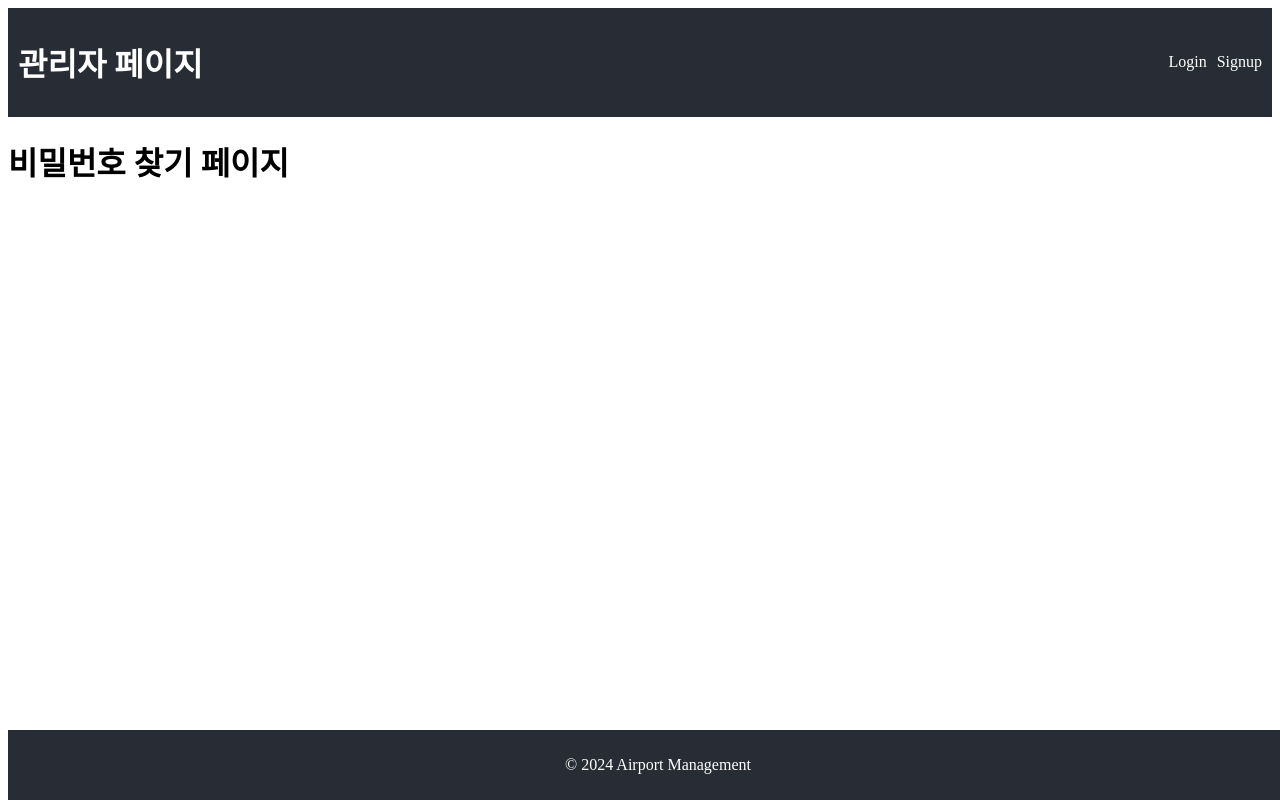
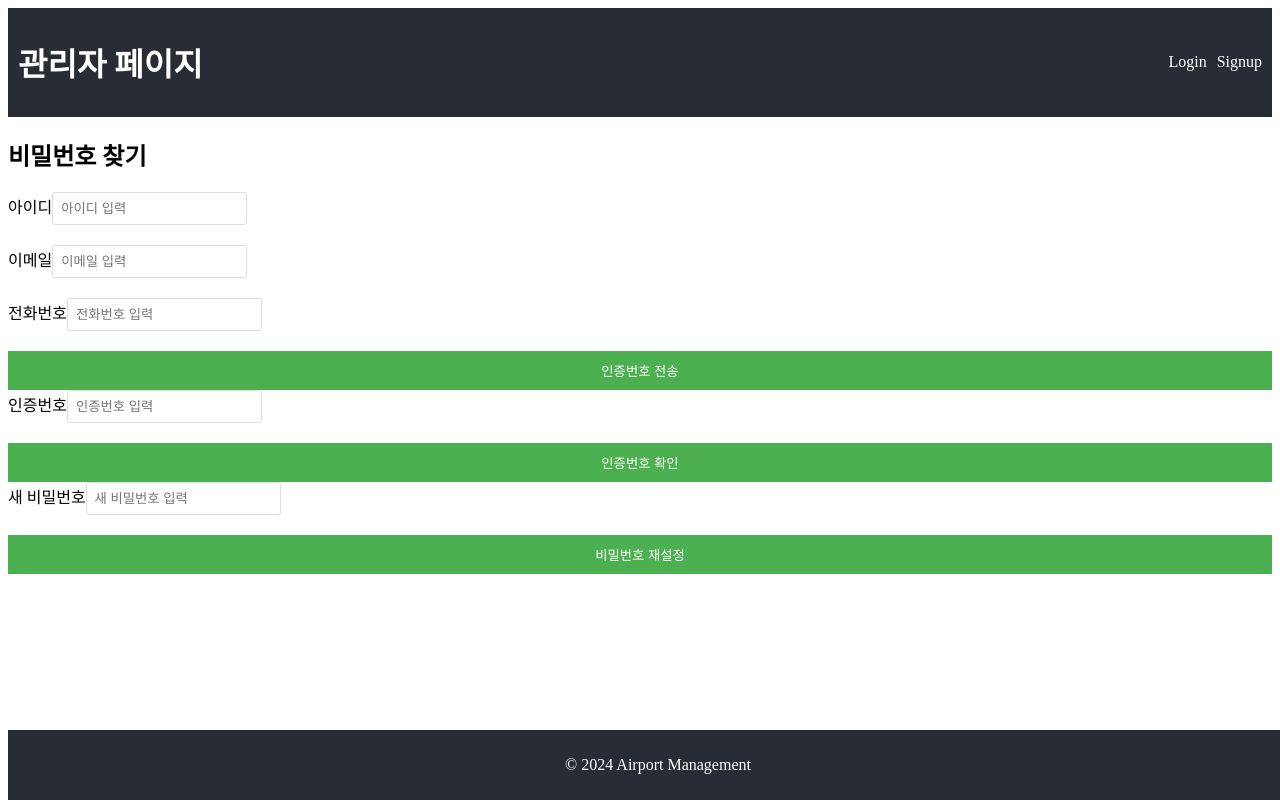
Before and after one commit to Final-Project-Team-2/Taegukair, a React (Create React App) app in the folder react/: page /findPassword in a window 1280 px wide. Built offline with nearby package versions, Linux system fonts and the light colour scheme.

Commit message:
fix: 소스트리 오류 해결중2

```diff
--- a/react/src/pages/member/FindPassword.js
+++ b/react/src/pages/member/FindPassword.js
@@ -1,10 +1,114 @@
-import React from 'react';
-import { Link } from 'react-router-dom';
+import React, { useState } from 'react';
+import { Form, Button } from 'react-bootstrap';
+import axios from 'axios';
+import { useNavigate } from 'react-router-dom';
 
 function FindPassword() {
+    const [memberId, setMemberId] = useState('');
+    const [memberEmail, setMemberEmail] = useState('');
+    const [phoneNumber, setPhoneNumber] = useState('');
+    const [verificationCode, setVerificationCode] = useState('');
+    const [newPassword, setNewPassword] = useState('');
+    const [error, setError] = useState('');
+    const navigate = useNavigate();
+
+    const sendVerificationCode = () => {
+        axios.post('http://localhost:8080/api/send-code', null, { params: { phoneNumber } })
+            .then(response => {
+                alert(response.data);
+            })
+            .catch(error => {
+                setError('인증번호 전송 실패: ' + (error.response && error.response.data ? error.response.data : '서버와의 연결에 실패했습니다.'));
+            });
+    };
+
+    const verifyCode = () => {
+        axios.post('http://localhost:8080/api/verify-code', null, { params: { phoneNumber, code: verificationCode } })
+            .then(response => {
+                if (response.data === 'Verification successful') {
+                    alert('인증 성공');
+                } else {
+                    alert(response.data);
+                }
+            })
+            .catch(error => {
+                setError('인증 실패: ' + (error.response && error.response.data ? error.response.data : '서버와의 연결에 실패했습니다.'));
+            });
+    };
+
+    const resetPassword = () => {
+        axios.post('http://localhost:8080/api/reset-password', null, { params: { memberId, memberEmail, newPassword } })
+            .then(response => {
+                alert('비밀번호 재설정 성공');
+                navigate('/login');
+            })
+            .catch(error => {
+                setError('비밀번호 재설정 실패: ' + (error.response && error.response.data ? error.response.data : '서버와의 연결에 실패했습니다.'));
+            });
+    };
+
     return (
-        <div>
-            <h1>비밀번호 찾기 페이지</h1>
+        <div className="find-password-container">
+            <h2>비밀번호 찾기</h2>
+            <Form>
+                <Form.Group controlId="formBasicMemberId">
+                    <Form.Label>아이디</Form.Label>
+                    <Form.Control
+                        type="text"
+                        placeholder="아이디 입력"
+                        value={memberId}
+                        onChange={(e) => setMemberId(e.target.value)}
+                    />
+                </Form.Group>
+                <Form.Group controlId="formBasicEmail">
+                    <Form.Label>이메일</Form.Label>
+                    <Form.Control
+                        type="email"
+                        placeholder="이메일 입력"
+                        value={memberEmail}
+                        onChange={(e) => setMemberEmail(e.target.value)}
+                    />
+                </Form.Group>
+                <Form.Group controlId="formBasicPhoneNumber">
+                    <Form.Label>전화번호</Form.Label>
+                    <Form.Control
+                        type="text"
+                        placeholder="전화번호 입력"
+                        value={phoneNumber}
+                        onChange={(e) => setPhoneNumber(e.target.value)}
+                    />
+                </Form.Group>
+                <Button variant="primary" onClick={sendVerificationCode}>
+                    인증번호 전송
+                </Button>
+                <Form.Group controlId="formBasicVerificationCode">
+                    <Form.Label>인증번호</Form.Label>
+                    <Form.Control
+                        type="text"
+                        placeholder="인증번호 입력"
+                        value={verificationCode}
+                        onChange={(e) => setVerificationCode(e.target.value)}
+                    />
+                </Form.Group>
+                <Button variant="primary" onClick={verifyCode}>
+                    인증번호 확인
+                </Button>
+                <Form.Group controlId="formBasicNewPassword">
+                    <Form.Label>새 비밀번호</Form.Label>
+                    <Form.Control
+                        type="password"
+                        placeholder="새 비밀번호 입력"
+                        value={newPassword}
+                        onChange={(e) => setNewPassword(e.target.value)}
+                    />
+                </Form.Group>
+                <Button variant="primary" onClick={resetPassword}>
+                    비밀번호 재설정
+                </Button>
+                {error && (
+                    <p className="text-danger">{error}</p>
+                )}
+            </Form>
         </div>
     );
 }
```
Also changed, not shown: 2 other files (tests, documents, lock files or other folders).
